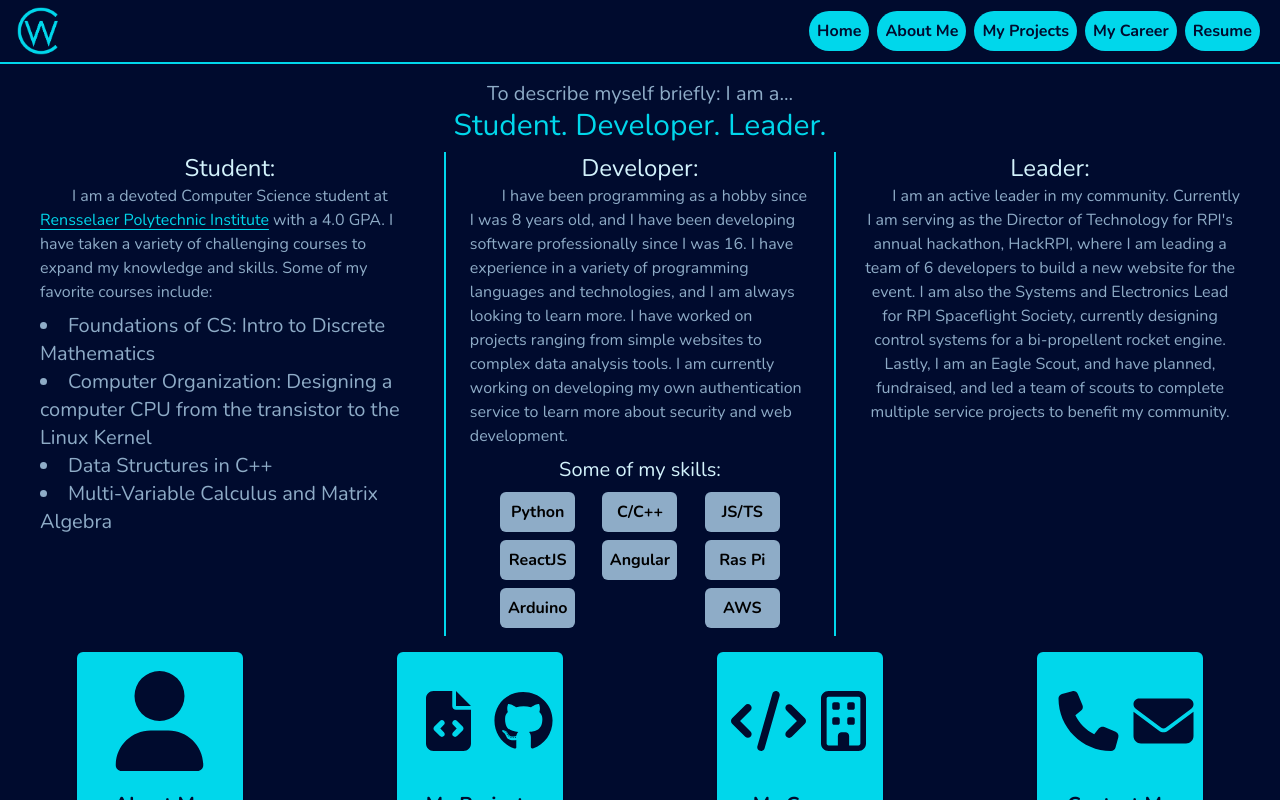
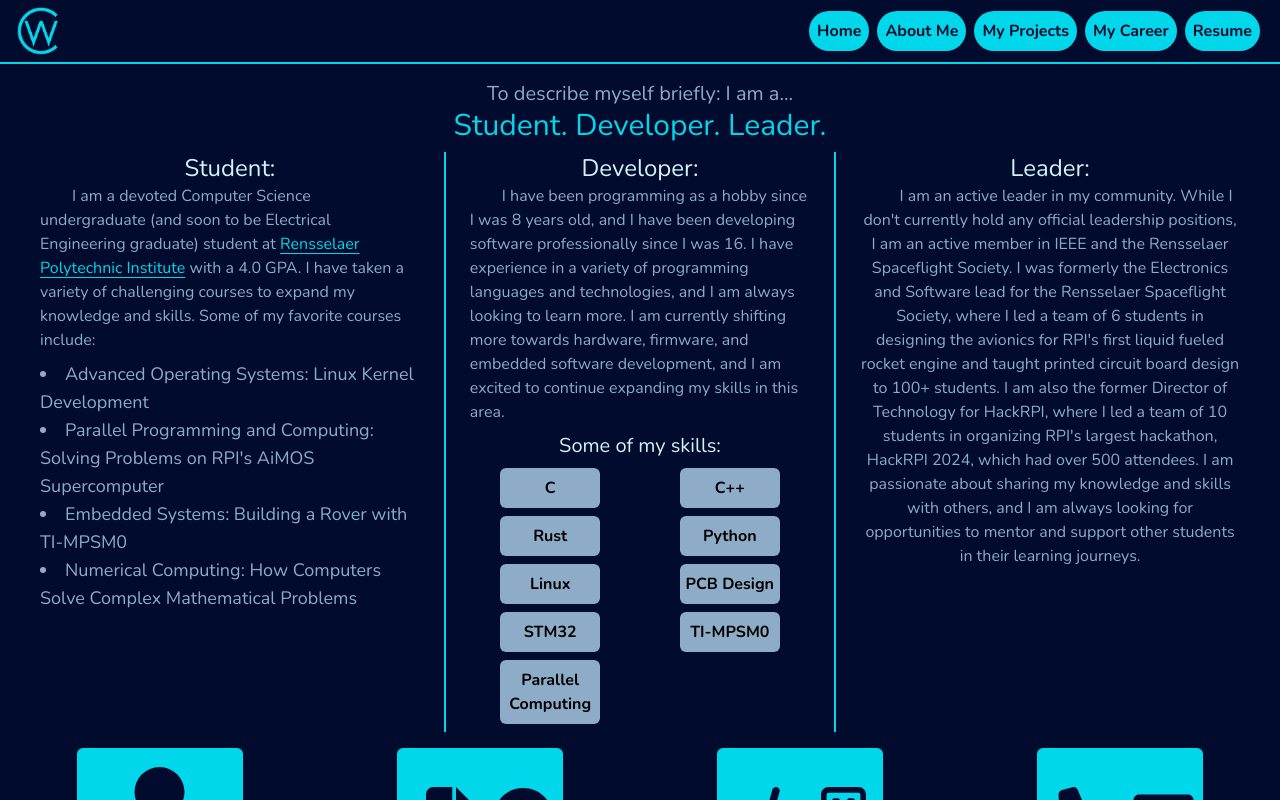
Before and after one commit to CooperW824/cooperw.tech, an Angular app: page /about in a window 1280 px wide. Shown: the top 800 px of the page. Built offline with nearby package versions, Linux system fonts and the light colour scheme.

Commit message:
Bring website content up to date

```diff
--- a/src/app/pages/about-me/about-me.component.css
+++ b/src/app/pages/about-me/about-me.component.css
@@ -1,3 +1,3 @@
 .skill-card {
-	@apply bg-coop-text-paragraph py-2 rounded-md font-bold w-[75px] text-center my-1 mx-0.5;
+	@apply bg-coop-text-paragraph py-2 rounded-md font-bold w-[100px] text-center my-1 mx-0.5;
 }
--- a/src/app/pages/about-me/about-me.component.html
+++ b/src/app/pages/about-me/about-me.component.html
@@ -1,11 +1,7 @@
-<div
-	class="flex flex-col justify-between h-screen bg-coop-background flex-grow-0 flex-shrink basis-auto"
->
+<div class="flex flex-col justify-between h-screen bg-coop-background flex-grow-0 flex-shrink basis-auto">
 	<coop-nav-bar class="h-16 w-full"></coop-nav-bar>
 
-	<div
-		class="flex items-center justify-center w-full bg-coop-background font-round h-fit p-4 flex-shrink basis-auto"
-	>
+	<div class="flex items-center justify-center w-full bg-coop-background font-round h-fit p-4 flex-shrink basis-auto">
 		<div class="w-full flex flex-col items-center justify-center">
 			<div class="w-full flex items-center flex-col justify-center mb-2">
 				<h2 class="text-xl text-coop-text-paragraph">
@@ -16,100 +12,77 @@
 				</h1>
 			</div>
 
-			<div
-				class="w-full flex flex-col lg:flex-row items-center lg:items-start justify-around"
-			>
+			<div class="w-full flex flex-col lg:flex-row items-center lg:items-start justify-around">
 				<div
-					class="pb-4 sm:pb-0 sm:w-[500px] flex items-center text-center sm:items-start sm:text-left justify-center flex-col mx-6 w-full"
-				>
-					<h2
-						class="text-2xl text-coop-text-header text-center w-full"
-					>
+					class="pb-4 sm:pb-0 sm:w-[500px] flex items-center text-center sm:items-start sm:text-left justify-center flex-col mx-6 w-full">
+					<h2 class="text-2xl text-coop-text-header text-center w-full">
 						Student:
 					</h2>
-					<p
-						class="text-base text-coop-text-paragraph indent-4 sm:indent-8 pb-2 w-full"
-					>
-						I am a devoted Computer Science student at
-						<a
-							href="https://rpi.edu"
-							class="text-coop-highlight underline underline-offset-4"
-							>Rensselaer Polytechnic Institute</a>
+					<p class="text-base text-coop-text-paragraph indent-4 sm:indent-8 pb-2 w-full">
+						I am a devoted Computer Science undergraduate (and soon to be Electrical Engineering graduate)
+						student at
+						<a href="https://rpi.edu" class="text-coop-highlight underline underline-offset-4">Rensselaer
+							Polytechnic Institute</a>
 						with a 4.0 GPA. I have taken a variety of challenging
 						courses to expand my knowledge and skills. Some of my
 						favorite courses include:
 					</p>
 					<div class="flex items-center justify-center w-full">
-						<ul
-							class="text-xl text-coop-text-paragraph list-disc list-inside"
-						>
-							<li>Foundations of CS: Intro to Discrete Mathematics</li>
-							<li>Computer Organization: Designing a computer CPU from the transistor to the Linux Kernel</li>
-							<li>Data Structures in C++</li>
-							<li>Multi-Variable Calculus and Matrix Algebra</li>
+						<ul class="text-lg text-coop-text-paragraph list-disc list-inside">
+							<li>Advanced Operating Systems: Linux Kernel Development</li>
+							<li>Parallel Programming and Computing: Solving Problems on RPI's AiMOS Supercomputer</li>
+							<li>Embedded Systems: Building a Rover with TI-MPSM0</li>
+							<li>Numerical Computing: How Computers Solve Complex Mathematical Problems</li>
 						</ul>
 					</div>
 				</div>
 				<div
-					class="w-11/12 pb-4 lg:pb-0 sm:w-[500px] flex items-center text-center sm:items-start sm:text-left justify-center flex-col py-6 lg:py-0 px-6 border-y-2 border-coop-highlight lg:border-x-2 lg:border-y-0"
-				>
-					<h2
-						class="text-2xl text-coop-text-header text-center w-full"
-					>
+					class="w-11/12 pb-4 lg:pb-0 sm:w-[500px] flex items-center text-center sm:items-start sm:text-left justify-center flex-col py-6 lg:py-0 px-6 border-y-2 border-coop-highlight lg:border-x-2 lg:border-y-0">
+					<h2 class="text-2xl text-coop-text-header text-center w-full">
 						Developer:
 					</h2>
-					<p
-						class="text-base text-coop-text-paragraph indent-4 sm:indent-8 pb-2"
-					>
+					<p class="text-base text-coop-text-paragraph indent-4 sm:indent-8 pb-2">
 						I have been programming as a hobby since I was 8 years
 						old, and I have been developing software professionally
 						since I was 16. I have experience in a variety of
 						programming languages and technologies, and I am always
-						looking to learn more. I have worked on projects
-						ranging from simple websites to complex data analysis
-						tools. I am currently working on developing my own authentication
-						service to learn more about security and web development.
+						looking to learn more. I am currently shifting more towards
+						hardware, firmware, and embedded software development, and I am excited
+						to continue expanding my skills in this area.
 					</p>
-					<h2
-						class="text-xl text-coop-text-header text-center w-full"
-					>
+					<h2 class="text-xl text-coop-text-header text-center w-full">
 						Some of my skills:
 					</h2>
 
 					<div class="flex items-center justify-center">
-						<div
-							class="flex items-center justify-between w-full phone:w-10/12 my-1 flex-wrap"
-						>
+						<div class="flex items-center justify-between w-full phone:w-10/12 my-1 flex-wrap">
+							<p class="skill-card">C</p>
+							<p class="skill-card">C++</p>
+							<p class="skill-card">Rust</p>
 							<p class="skill-card">Python</p>
-							<p class="skill-card">C/C++</p>
-							<p class="skill-card">JS/TS</p>
-							<p class="skill-card">ReactJS</p>
-							<p class="skill-card">Angular</p>
-
-							<p class="skill-card">Ras Pi</p>
-							<p class="skill-card">Arduino</p>
-							<p class="skill-card">AWS</p>
+							<p class="skill-card">Linux</p>
+							<p class="skill-card">PCB Design</p>
+							<p class="skill-card">STM32</p>
+							<p class="skill-card">TI-MPSM0</p>
+							<p class="skill-card">Parallel Computing</p>
 						</div>
 					</div>
 				</div>
 				<div
-					class="w-11/12 pb-4 sm:pb-0 sm:w-[500px] flex items-center text-center sm:items-start sm:text-left justify-center flex-col mx-6"
-				>
-					<h2
-						class="text-2xl text-coop-text-header text-center w-full"
-					>
+					class="w-11/12 pb-4 sm:pb-0 sm:w-[500px] flex items-center text-center sm:items-start sm:text-left justify-center flex-col mx-6">
+					<h2 class="text-2xl text-coop-text-header text-center w-full">
 						Leader:
 					</h2>
-					<p
-						class="text-base text-coop-text-paragraph indent-4 sm:indent-8 text-center"
-					>
-						I am an active leader in my community. Currently I am serving
-						as the Director of Technology for RPI's annual hackathon, HackRPI,
-						where I am leading a team of 6 developers to build a new website for the event.
-						I am also the Systems and Electronics Lead for RPI Spaceflight Society, currently
-						designing control systems for a bi-propellent rocket engine. Lastly,
-						I am an Eagle Scout, and have planned, fundraised, and led a team of scouts to
-						complete multiple service projects to benefit my community.
+					<p class="text-base text-coop-text-paragraph indent-4 sm:indent-8 text-center">
+						I am an active leader in my community. While I don't currently
+						hold any official leadership positions, I am an active member in IEEE and the Rensselaer
+						Spaceflight Society. I was formerly the Electronics and Software lead for the Rensselaer
+						Spaceflight Society, where I led a team of 6 students in designing the avionics for RPI's first
+						liquid fueled rocket engine and taught printed circuit board design to 100+ students. I am also
+						the former Director of Technology for HackRPI, where I led a team of 10
+						students in organizing RPI's largest hackathon, HackRPI 2024, which had over 500 attendees. I am
+						passionate about sharing my knowledge and skills with others, and I am always looking for
+						opportunities to mentor and support other students in their learning journeys.
 					</p>
 				</div>
 			</div>
--- a/src/app/pages/resume/resume.component.html
+++ b/src/app/pages/resume/resume.component.html
@@ -6,7 +6,7 @@
 	<div
 		class="flex items-center justify-center w-full bg-coop-background font-round h-fit p-4 flex-grow flex-shrink basis-auto"
 	>
-		<embed class="h-full w-full bg-white" src="https://cooperw-downloads.s3.us-east-2.amazonaws.com/cooperw.tech/CooperWernerResume2024.pdf" type="application/pdf">
+		<embed class="h-full w-full bg-white" src="https://cooperw-downloads.s3.us-east-2.amazonaws.com/cooperw.tech/CooperWernerResume2026.pdf" type="application/pdf">
 
 	</div>
 
--- a/src/app/pages/work-experience/work-experience.component.ts
+++ b/src/app/pages/work-experience/work-experience.component.ts
@@ -17,13 +17,52 @@ interface experience {
 }
 
 @Component({
-    selector: 'coop-work-experience',
-    templateUrl: './work-experience.component.html',
-    styleUrls: ['./work-experience.component.css'],
-    standalone: false
+	selector: 'coop-work-experience',
+	templateUrl: './work-experience.component.html',
+	styleUrls: ['./work-experience.component.css'],
+	standalone: false
 })
 export class WorkExperienceComponent implements OnInit {
 	jobs: experience[] = [
+		{
+			buttonName: 'Hardware Engineering Contractor',
+			company: 'Independent Contractor',
+			timeline: 'November 2025 - January 2026',
+			title: 'Hardware Design Engineer',
+			keyRoles: [
+				"Designed a 4-layer PCB containing an STM32, high-fidelity ADCs, and Ethernet connectivity.",
+				"Managed a BOM of 300+ components, performing Design for Manufacturing (DFM) reviews reducing production lead times by 10%.",
+				"Implemented controlled impedance differential pairs for Ethernet and USB interfaces, ensuring signal integrity for data rates exceeding 100 Mbps."
+			],
+			skills: [
+				"PCB Design",
+				"STM32",
+				"High-Speed Digital Design",
+				"Design for Manufacturing (DFM)",
+				"Ethernet",
+				"ADC",
+				"KiCAD",
+			].sort()
+		},
+		{
+			buttonName: `Corning Incoporated`,
+			company: 'Corning Incorporated - Advanced Optics',
+			timeline: 'June 2025 - August 2025',
+			title: 'Metrology Software Engineering Intern',
+			keyRoles: [
+				"Optimized image processing algorithms used in measuring spherical optics, reducing the time taken to measure an optic by 50%.",
+				"Implemented a PID controller to monitor and correct metrology system alignment, improving accuracy by 10%",
+				"Communicated my work to 100+ other engineers in a brief and effective presentation.",
+			],
+			skills: [
+				"Python",
+				"Control Systems",
+				"Image Processing",
+				"Metrology",
+				"Git",
+				"GitLab",
+			].sort()
+		},
 		{
 			buttonName: 'Paraxial Technologies',
 			company: 'Paraxial Technologies',
@@ -73,34 +112,13 @@ export class WorkExperienceComponent implements OnInit {
 				'WebAuthn / Passkey MFA'
 			].sort()
 		},
-		{
-			buttonName: 'SMR',
-			company: 'Software, Magic, and Rainbows',
-			title: 'Software Engineering Intern',
-			keyRoles: [
-				'Develop plugins designed to read USB data for hobbits',
-				'Give weekly updates about my progress on my plugins',
-				'Deploy my code using Git, GitHub, and GitHub Actions'
-			],
-			timeline: 'June 2021 - August 2021',
-			skills: [
-				'QT',
-				'C++',
-				'Git',
-				'GitHub',
-				'Linux',
-				'GCC',
-				'GDB',
-				'USB'
-			].sort(),
-		}
 	];
 
-	previousButton: string = `${this.jobs[0].company}Button`;
-	previousWorkDisplay: string = `${this.jobs[0].company}Display`;
-	constructor() {}
+	previousButton: string = `${this.jobs[0].buttonName}Button`;
+	previousWorkDisplay: string = `${this.jobs[0].buttonName}Display`;
+	constructor() { }
 
-	ngOnInit(): void {}
+	ngOnInit(): void { }
 
 	ngAfterViewChecked(): void {
 		let buttonElm = document.getElementById(this.previousButton);
```
Also changed, not shown: src/app/pages/home-page/home-page.component.html (+16 -32 lines), src/app/pages/my-projects/my-projects.component.html (+43 -68 lines), src/app/pages/my-projects/my-projects.component.ts (+73 -63 lines), src/assets/imgs/MAIS.png (added), src/assets/imgs/MAIS_Mobile.png (added).
